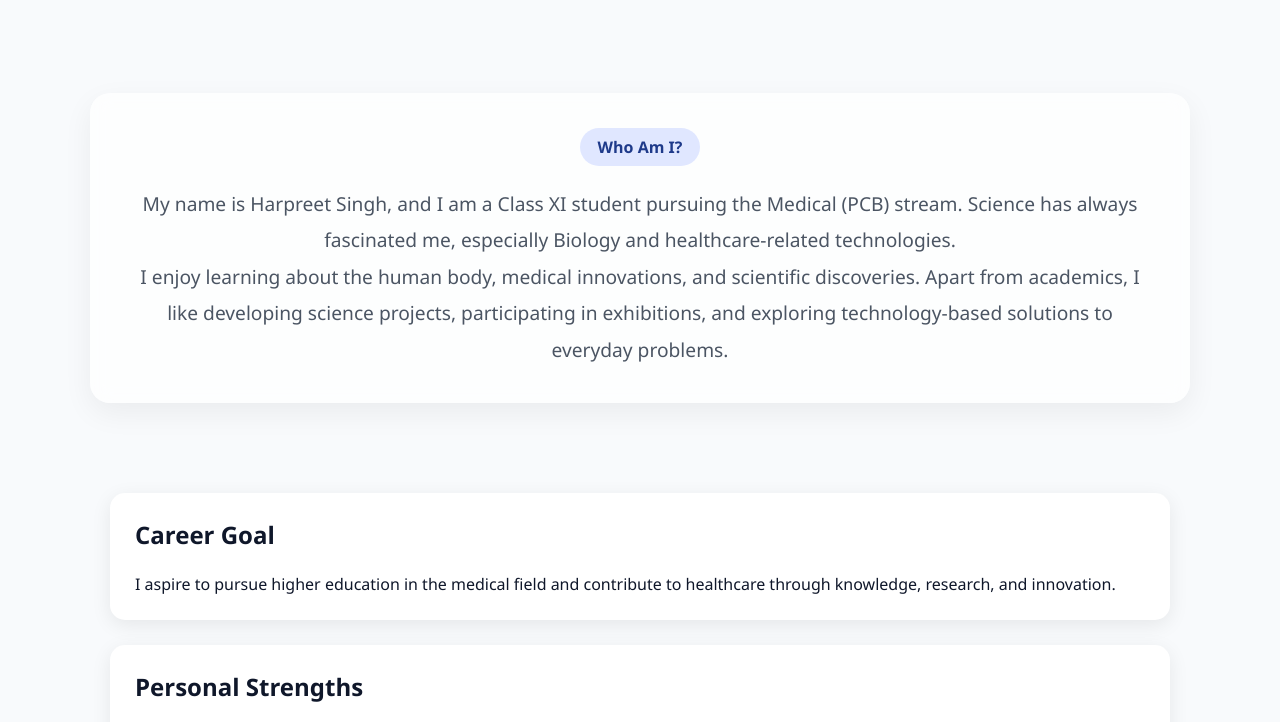
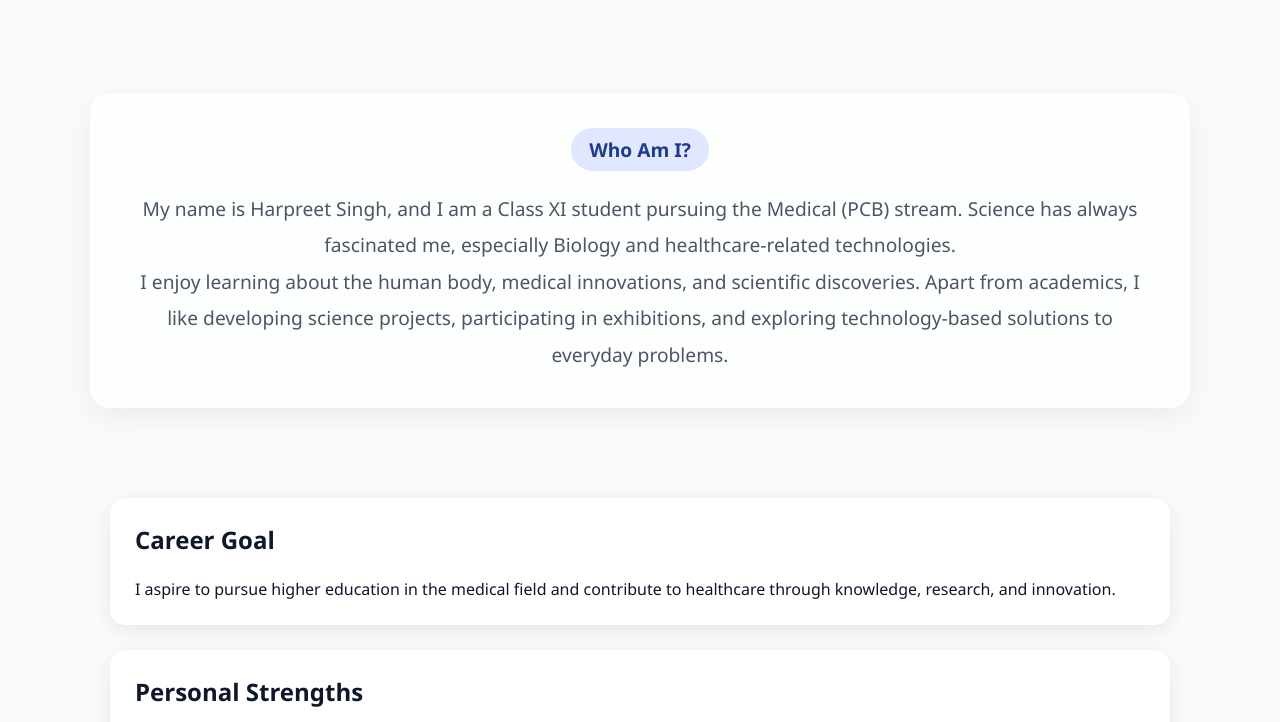
Before and after one commit to H-a-r-p-r-e-e-t/portfolio, a plain HTML site: page about.html in a window 1280 px wide. Shown: the part 70-792 px from the top of the page. Drawn offline with Linux system fonts and the light colour scheme.

Commit message:
Update about.html

```diff
--- a/about.html
+++ b/about.html
@@ -45,6 +45,7 @@
             border-radius: 50px;
             font-weight: 600;
             margin-bottom: 20px;
+            font-size: 1.2rem
         }
     </style>
 </head>
```
